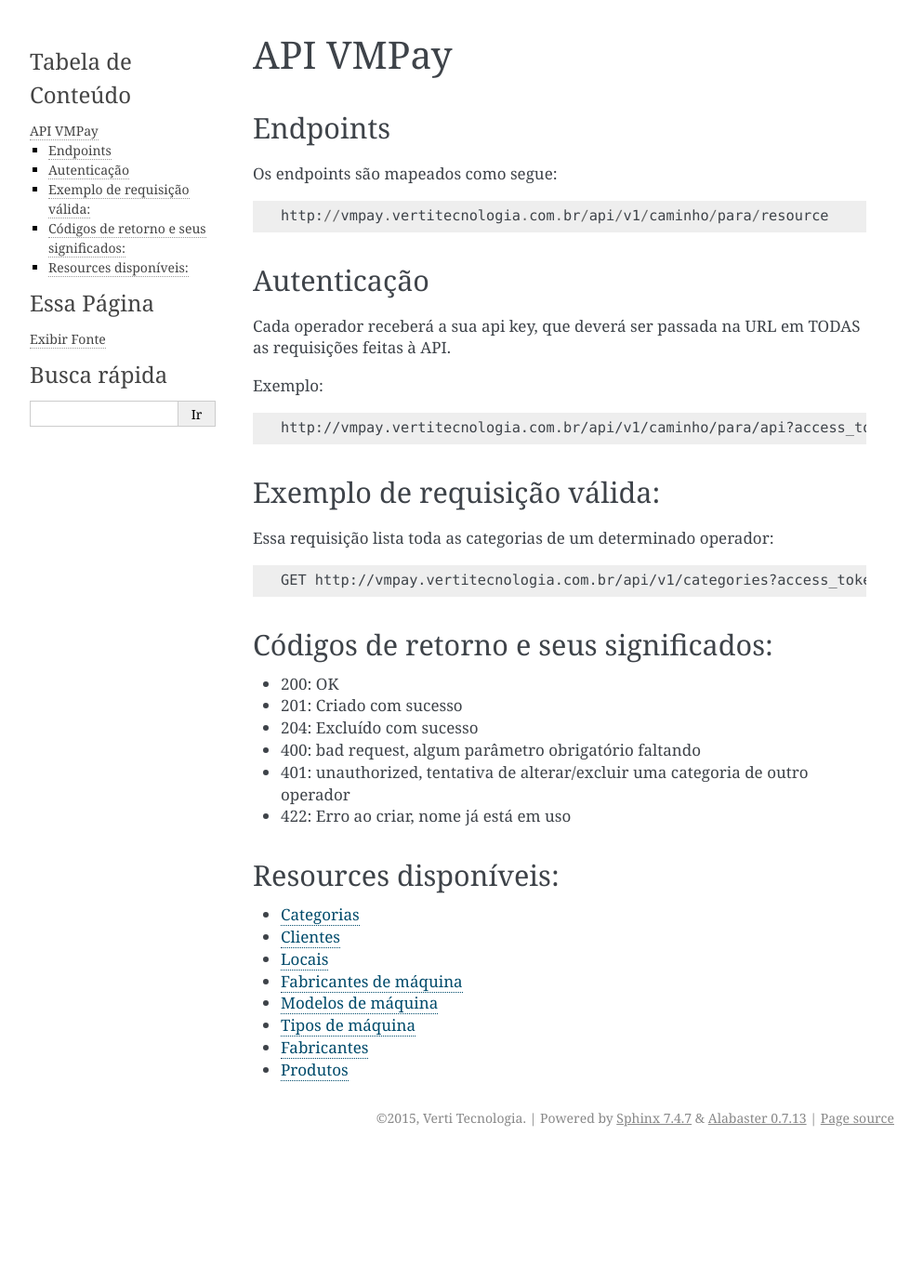
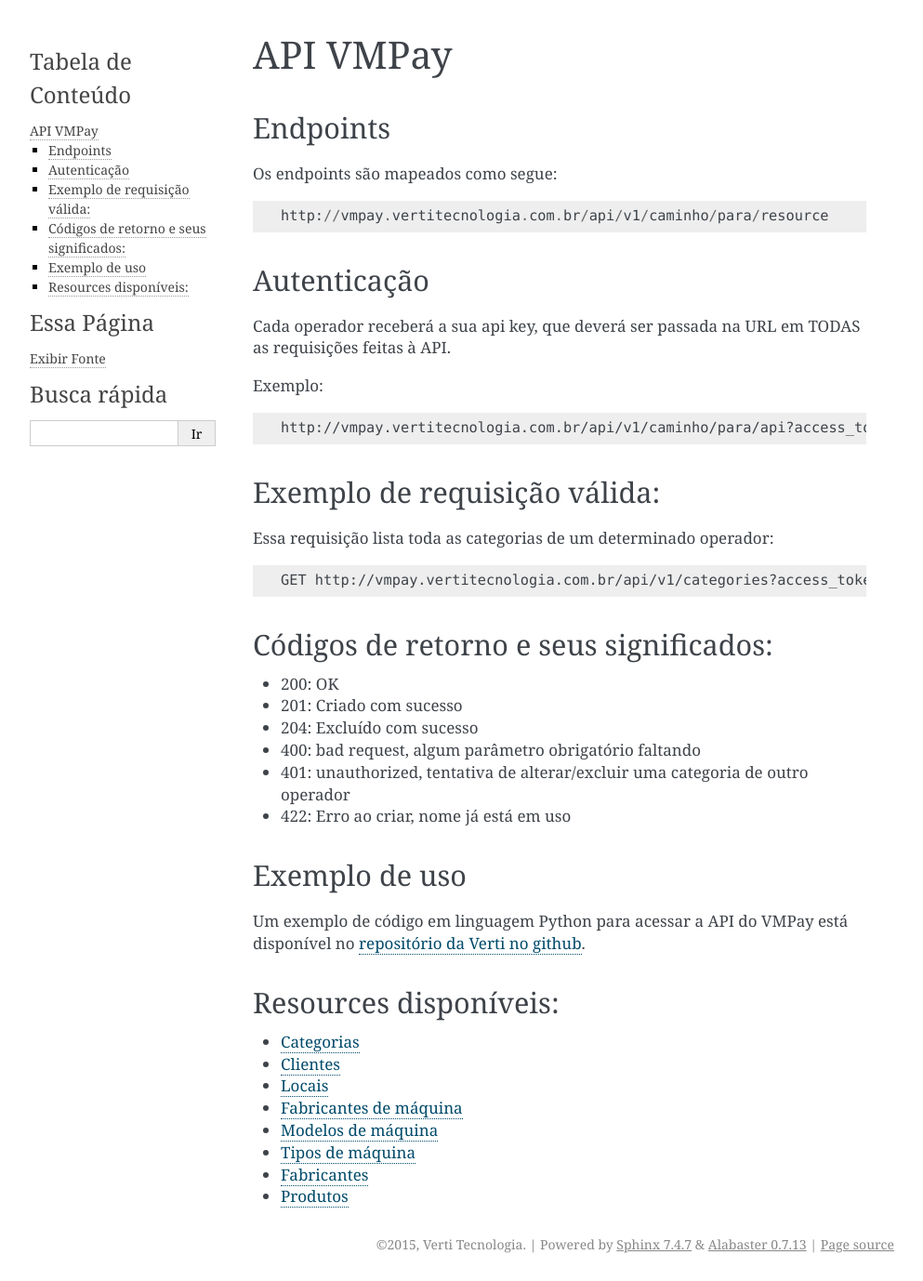
Before and after one commit to rfbezerra/vmpay_api_doc, a Sphinx documentation site: the page built from docs/source/index.rst, in a window 1280 px wide. Shown: the whole page at 93% size, without its empty margins (148-1141 px from the left). Built offline with Sphinx 7.4.7, drawn with Linux system fonts in a browser that asks for light colours; before the commit the page ends 1242 px from its top, so only the background shows below that.

Commit message:
Adiciona info de exemplo

```diff
--- a/docs/source/index.rst
+++ b/docs/source/index.rst
@@ -36,6 +36,14 @@
 * 401: unauthorized, tentativa de alterar/excluir uma categoria de outro operador
 * 422: Erro ao criar, nome já está em uso
 
+Exemplo de uso
+==============
+
+Um exemplo de código em linguagem Python para acessar a API do VMPay está
+disponível no `repositório da Verti no github`_.
+
+.. _repositório da Verti no github: https://github.com/vertitecnologia/vmpay_api_client
+
 Resources disponíveis:
 ======================
 
```
